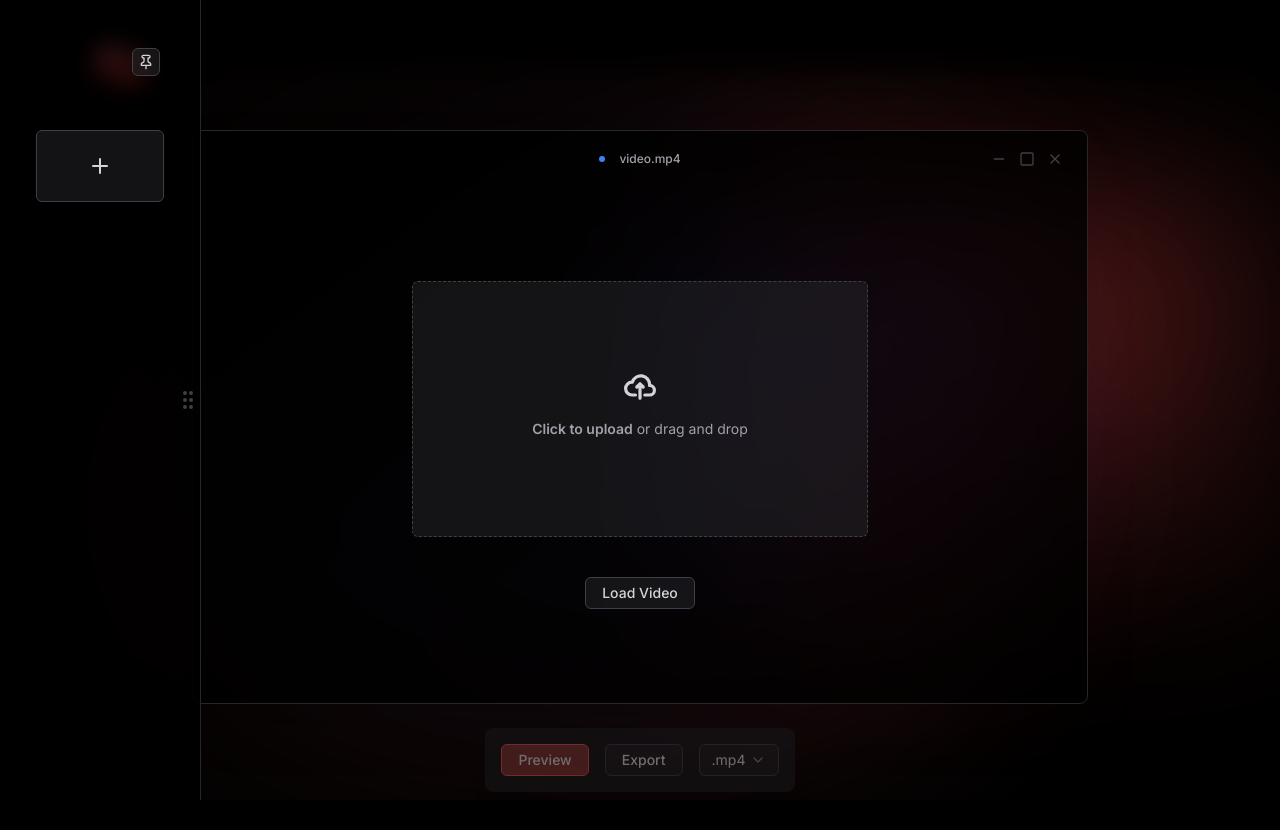
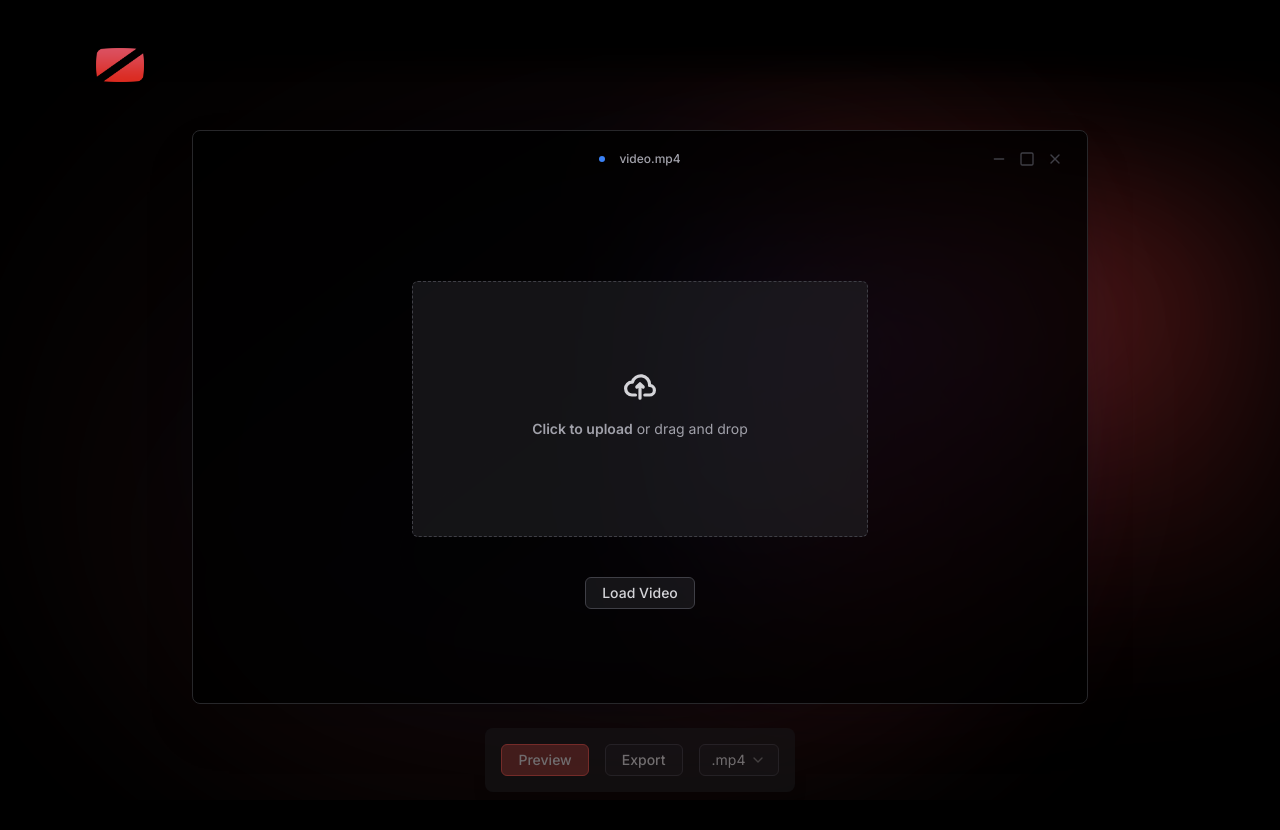
Before and after one commit to mjnoach/video-export, a Next.js app: page /edit in a window 1280 px wide. Shown: the top 830 px of the page. Built offline with nearby package versions, Linux system fonts and the light colour scheme.

Commit message:
fix: drawer border popping out

```diff
--- a/src/app/page.tsx
+++ b/src/app/page.tsx
@@ -4,11 +4,8 @@ import { VideoLinkForm } from '@/components/video-link-form'
 // Feature: Multiple slider ranges for exporting a video combined of multiple clips
 // Feature: Add a cropping frame that will only capture the selected area for a given slider range
 
-// Improve: Add thumbnails for exported files
 // Improve: Unset video buffering screen after player seek or clip export
 // Improve: Video processing progress state. Use backend polling to display export process progress.
-
-// Fix: Drawer element border showing when drawer is closed
 
 export default function Home() {
   return (
--- a/src/components/drawer.tsx
+++ b/src/components/drawer.tsx
@@ -21,7 +21,10 @@ export const Drawer = () => {
   return (
     <div
       className={cn(
-        'fixed left-0 top-0 z-40 flex h-screen -translate-x-[12.5rem] overflow-y-auto border-r border-secondary-1 bg-black bg-opacity-70 backdrop-blur-md transition-transform hover:-translate-x-0',
+        !storage.length
+          ? '-translate-x-[100%]'
+          : '-translate-x-[calc(100%-1.5rem)]',
+        'fixed left-0 top-0 z-40 flex h-screen overflow-y-auto border-r border-secondary-1 bg-black bg-opacity-70 backdrop-blur-md transition-transform hover:-translate-x-0',
         isPinned ? '-translate-x-0' : ''
       )}
     >
@@ -31,7 +34,7 @@ export const Drawer = () => {
             <Nav />
           </div>
           <PinButton
-            className="absolute right-0 top-12 mr-4"
+            className="absolute right-0 top-12"
             isPinned={isPinned}
             setPinned={setPinned}
           />
--- a/src/lib/download.ts
+++ b/src/lib/download.ts
@@ -1,4 +1,4 @@
-import { generateThumbnail, transcodeVideoStream } from './ffmpeg'
+import { transcodeVideoStream } from './ffmpeg'
 
 import { nanoid } from 'nanoid'
 import ytdl from 'ytdl-core'
@@ -39,8 +39,8 @@ export async function downloadClip(
     format: fileFormat,
   })
 
-  const thumbnail =
-    fileFormat === 'mp4' ? await generateThumbnail(filePath, objId) : null
+  const thumbnail = null
+  // fileFormat === 'mp4' ? await generateThumbnail(filePath, objId) : null
 
   const exportData: ExportedObj = {
     id: objId,
```
